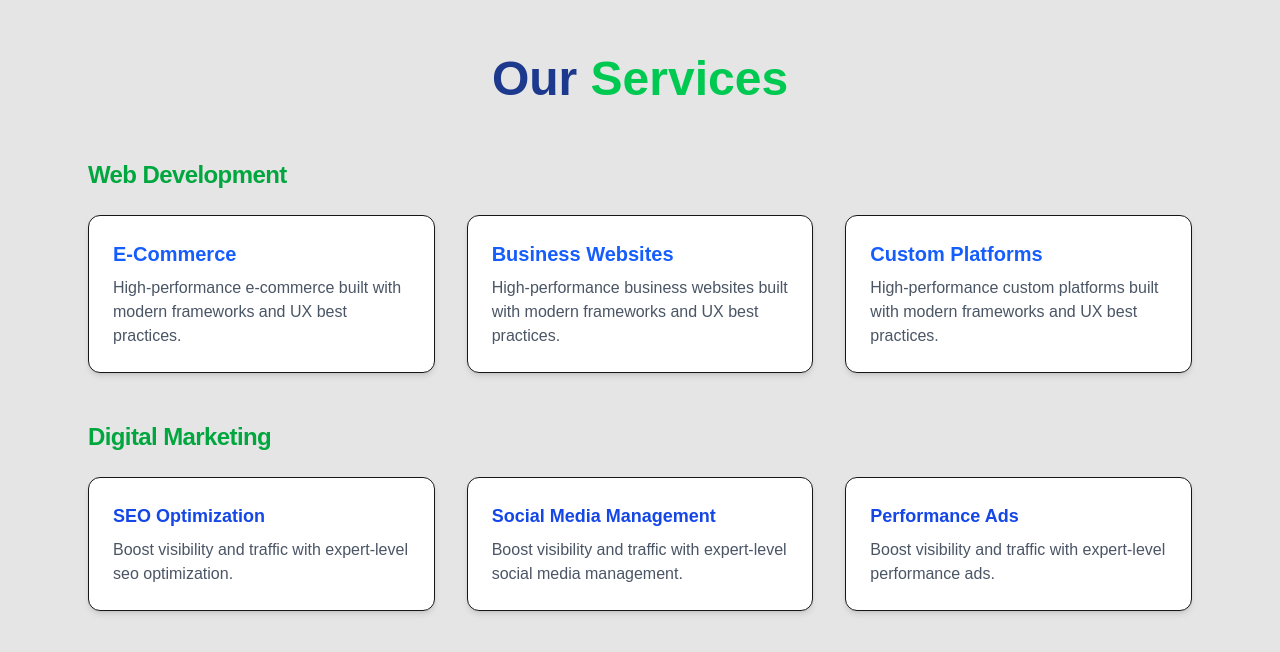
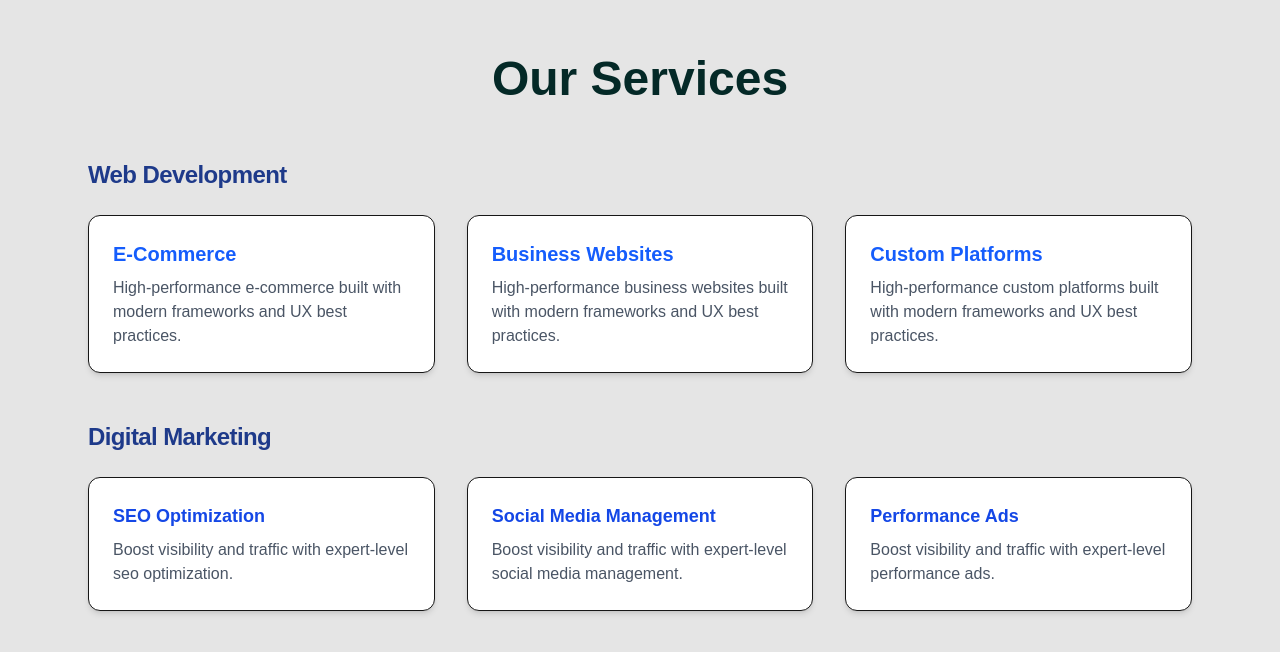
Before and after one commit to vineethkyadasu/vikrin-website, a Next.js app: page / in a window 1280 px wide. Shown: the part 814-1466 px from the top of the page. Built offline with nearby package versions, Linux system fonts and the light colour scheme.

Commit message:
Fix: cleaned up HeroSection and resolved build error

```diff
--- a/pages/index.js
+++ b/pages/index.js
@@ -105,11 +105,11 @@ export default function Home() {
 
         {/* Services Section */}
 <section id="services" className="py-24 px-6 max-w-6xl mx-auto">
-    <h2 className="text-4xl md:text-5xl font-extrabold text-center mb-14 text-blue-900">
-      Our <span className="text-green-500">Services</span>
+  <h2 className="text-4xl md:text-5xl font-extrabold text-center mb-14 text-[#042927]">
+    Our Services
   </h2>
 
-    <h3 className="text-2xl font-bold mb-6 text-green-600 tracking-tight">Web Development</h3>
+  <h3 className="text-2xl font-bold mb-6 text-[#1e3a8a] tracking-tight">Web Development</h3>
   <div className="grid grid-cols-1 md:grid-cols-3 gap-8 mb-12">
     {["E-Commerce", "Business Websites", "Custom Platforms"].map((title, index) => (
       <motion.div
@@ -121,12 +121,14 @@ export default function Home() {
         className="p-6 border rounded-xl shadow-md bg-white hover:shadow-lg transition"
       >
         <h4 className="text-xl font-semibold mb-2 text-blue-600">{title}</h4>
-          <p className="text-gray-600">High-performance {title.toLowerCase()} built with modern frameworks and UX best practices.</p>
+        <p className="text-gray-600">
+          High-performance {title.toLowerCase()} built with modern frameworks and UX best practices.
+        </p>
       </motion.div>
     ))}
   </div>
 
-    <h3 className="text-2xl font-bold mb-6 text-green-600 tracking-tight">Digital Marketing</h3>
+  <h3 className="text-2xl font-bold mb-6 text-[#1e3a8a] tracking-tight">Digital Marketing</h3>
   <div className="grid grid-cols-1 md:grid-cols-3 gap-8">
     {["SEO Optimization", "Social Media Management", "Performance Ads"].map((title, index) => (
       <motion.div
@@ -138,7 +140,9 @@ export default function Home() {
         className="p-6 border rounded-xl shadow-md bg-white hover:shadow-lg transition"
       >
         <h4 className="text-lg font-semibold mb-2 text-blue-700">{title}</h4>
-          <p className="text-gray-600">Boost visibility and traffic with expert-level {title.toLowerCase()}.</p>
+        <p className="text-gray-600">
+          Boost visibility and traffic with expert-level {title.toLowerCase()}.
+        </p>
       </motion.div>
     ))}
   </div>
```
Lines whose indentation alone changed are shown as unchanged.
